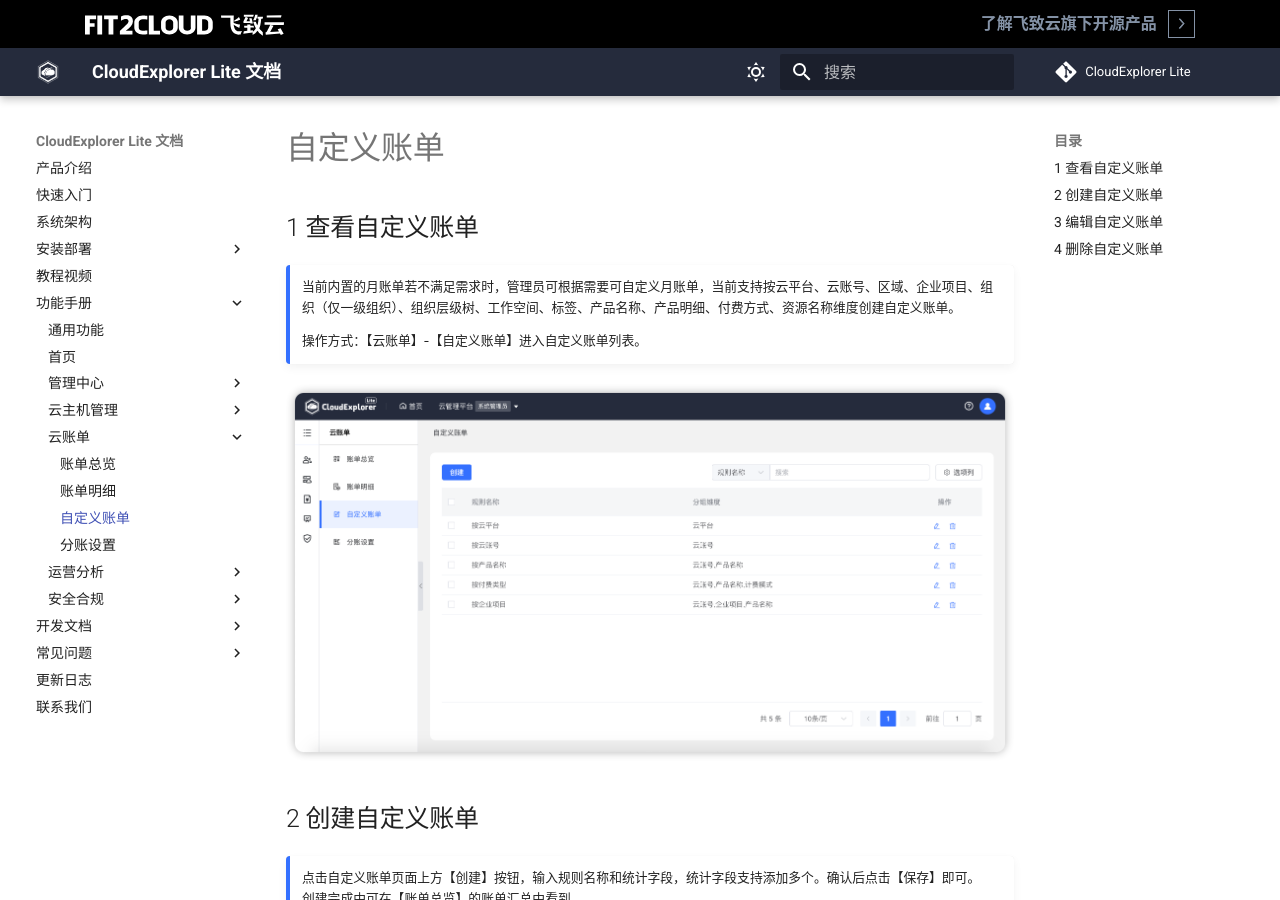
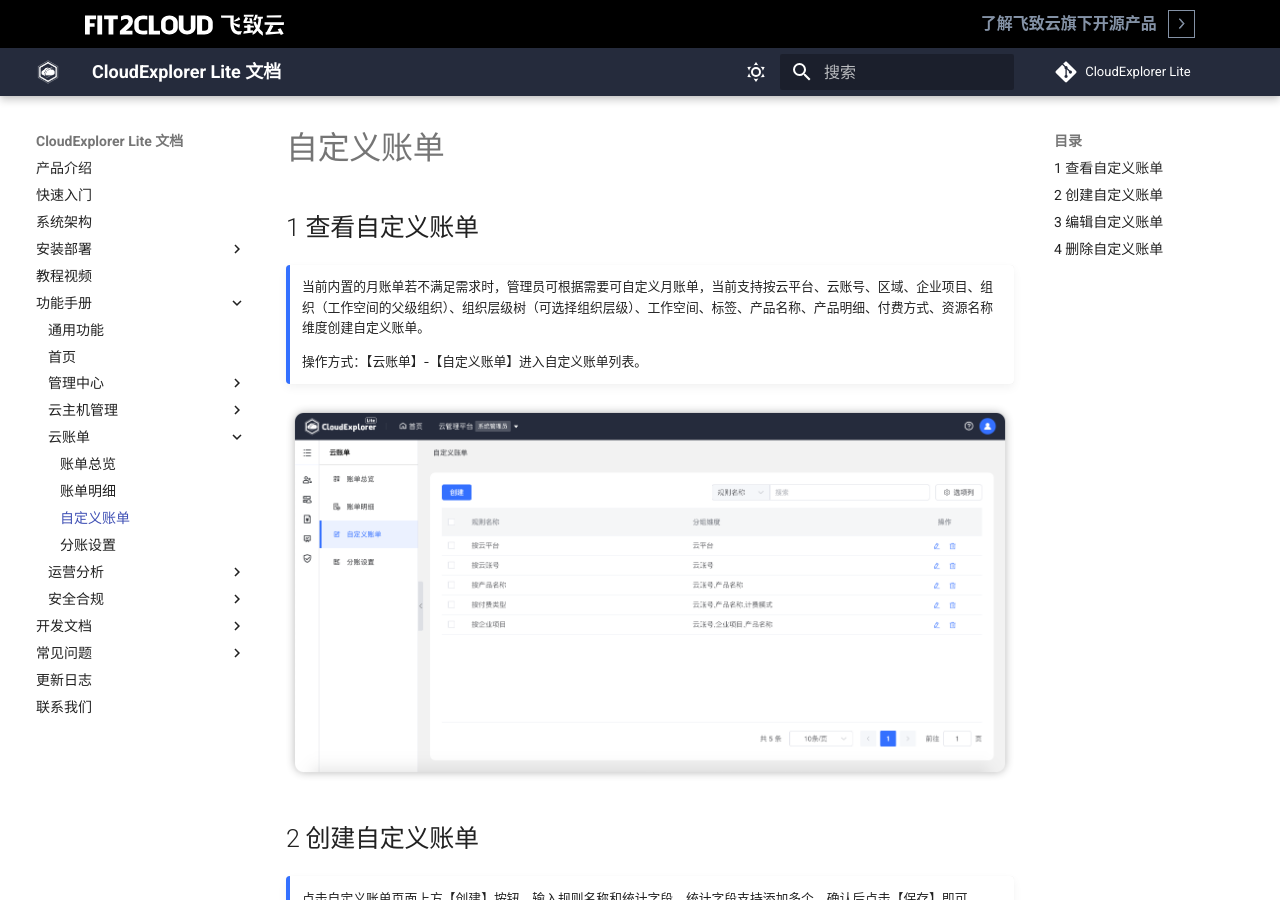
Before and after one commit to CloudExplorer-Dev/docs, an MkDocs documentation site: the page built from docs/user_manual/finance-management/custom_bill.md, in a window 1280 px wide and 900 px high. Built offline with MkDocs 1.6.1 and Material for MkDocs 9.7.7, drawn with Linux system fonts in a browser that asks for light colours; the version menu is left out.

Commit message:
修正功能手册描述

```diff
--- a/docs/user_manual/finance-management/custom_bill.md
+++ b/docs/user_manual/finance-management/custom_bill.md
@@ -2,7 +2,7 @@
 ## 1 查看自定义账单
 
 !!! Abstract ""
-    当前内置的月账单若不满足需求时，管理员可根据需要可自定义月账单，当前支持按云平台、云账号、区域、企业项目、组织（仅一级组织）、组织层级树、工作空间、标签、产品名称、产品明细、付费方式、资源名称维度创建自定义账单。
+    当前内置的月账单若不满足需求时，管理员可根据需要可自定义月账单，当前支持按云平台、云账号、区域、企业项目、组织（工作空间的父级组织）、组织层级树（可选择组织层级）、工作空间、标签、产品名称、产品明细、付费方式、资源名称维度创建自定义账单。
 
     操作方式：【云账单】-【自定义账单】进入自定义账单列表。
 
```
